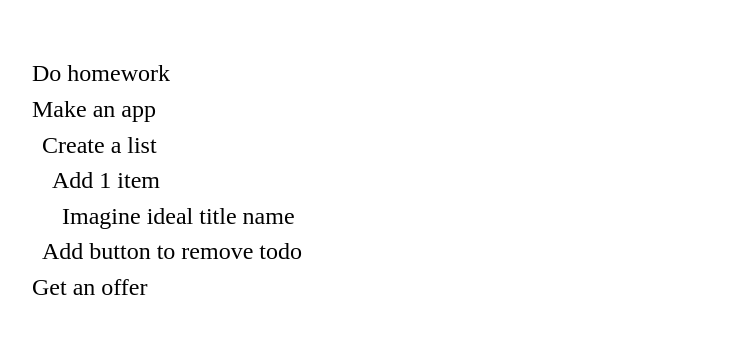
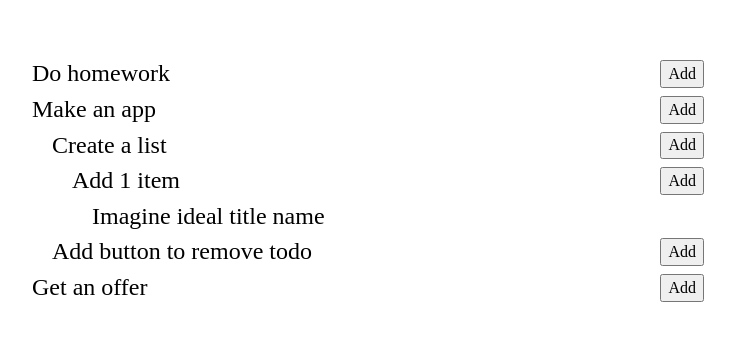
Before and after one commit to lomeat/nested-todos, a React app: page / in a window 1280 px wide. Shown: the part 219-560 px from the top of the page, without its empty margins (272-1007 px from the left). Built offline with nearby package versions, Linux system fonts and the light colour scheme.

Commit message:
add: add butotn to generate new todo

```diff
--- a/src/Todo.js
+++ b/src/Todo.js
@@ -1,15 +1,23 @@
-import React from "react";
+import React, { useState } from "react";
 import styled from "styled-components";
 
 import { TodoTree } from "./TodoTree";
 
-export const Todo = ({ todo, nestedLevel, toggleIsComplete }) => {
+export const Todo = ({ todo, nestedLevel, toggleIsComplete, addNewTodo }) => {
   let newNestedLevel = nestedLevel + 1;
 
   return (
     <>
-      <Wrapper key={todo.id} onClick={() => toggleIsComplete(todo)}>
-        <Title isComplete={todo.isComplete}>{todo.title}</Title>
+      <Wrapper key={todo.id}>
+        <Title
+          isComplete={todo.isComplete}
+          onClick={() => toggleIsComplete(todo)}
+        >
+          {todo.title}
+        </Title>
+        {nestedLevel < 3 && !todo.isComplete && (
+          <Add onClick={() => addNewTodo(todo)}>Add</Add>
+        )}
       </Wrapper>
       <ListLeftMargin>
         {(todo.children.list || todo.children.completed) &&
@@ -27,6 +35,8 @@ const Wrapper = styled.div`
   padding: 4px;
   border-radius: 4px;
   transition: 0.1s ease;
+  display: flex;
+  justify-content: space-between;
   :hover {
     background: #eee;
   }
@@ -37,6 +47,12 @@ const Title = styled.span`
   font-size: 24px;
 `;
 
+const Add = styled.button`
+  :hover {
+    cursor: pointer;
+  }
+`;
+
 const ListLeftMargin = styled.div`
-  margin-left: 10px;
+  margin-left: 20px;
 `;
--- a/src/TodoTree.js
+++ b/src/TodoTree.js
@@ -23,6 +23,31 @@ export const TodoTree = ({ nestedLevel = 0, children }) => {
     }
   };
 
+  const addNewTodo = (todo) => {
+    const newTodo = {
+      id: Math.floor(Math.random() * Date.now()),
+      title: "New Todo",
+      isComplete: false,
+      children: {},
+    };
+
+    if (!todo.isComplete) {
+      setTodos((state) => ({
+        list: [
+          ...state.list,
+          {
+            ...todo,
+            children: {
+              list: [...todo.children.list, newTodo],
+              completed: [...todo.children.completed],
+            },
+          },
+        ],
+        completed: [...state.completed],
+      }));
+    }
+  };
+
   return (
     <>
       {todos.list.map((todo) => (
@@ -31,6 +56,7 @@ export const TodoTree = ({ nestedLevel = 0, children }) => {
           todo={todo}
           nestedLevel={nestedLevel}
           toggleIsComplete={toggleIsTodoComplete}
+          addNewTodo={addNewTodo}
         />
       ))}
       {todos.completed.map((todo) => (
@@ -39,6 +65,7 @@ export const TodoTree = ({ nestedLevel = 0, children }) => {
           todo={todo}
           nestedLevel={nestedLevel}
           toggleIsComplete={toggleIsTodoComplete}
+          addNewTodo={addNewTodo}
         />
       ))}
     </>
```
